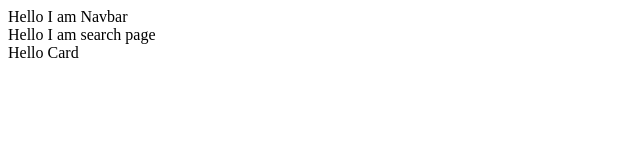
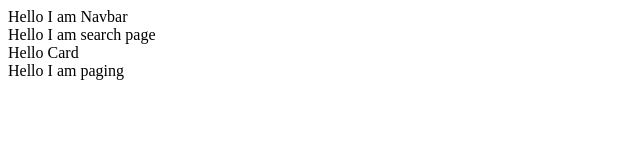
Before and after one commit to Vaani-pathariya/infibuy, a React (Create React App) app: page /search in a window 1280 px wide. Shown: the top 160 px of the page, without its empty margins (0-640 px from the left). Built offline with nearby package versions, Linux system fonts and the light colour scheme.

Commit message:
paging skeleton

```diff
--- /dev/null
+++ b/src/components/PagingDisplay.jsx
@@ -0,0 +1,7 @@
+import React from "react";
+const Paging=()=>{
+    return (
+        <div>Hello I am paging</div>
+    )
+}
+export default Paging;
--- a/src/pages/Search.jsx
+++ b/src/pages/Search.jsx
@@ -2,6 +2,7 @@ import React from "react";
 import Navbar from "../components/Navbar";
 import data from "../data/products.json"
 import SearchCard from "../components/SearchCard";
+import Paging from "../components/PagingDisplay";
 const Search=()=>{
 
     console.log(data[0]['img']);
@@ -11,6 +12,7 @@ const Search=()=>{
             Hello I am search page
             {/* <img src={data[0]['img']}></img> */}
             <SearchCard/>
+            <Paging/>
         </div>
     )
 }
```
